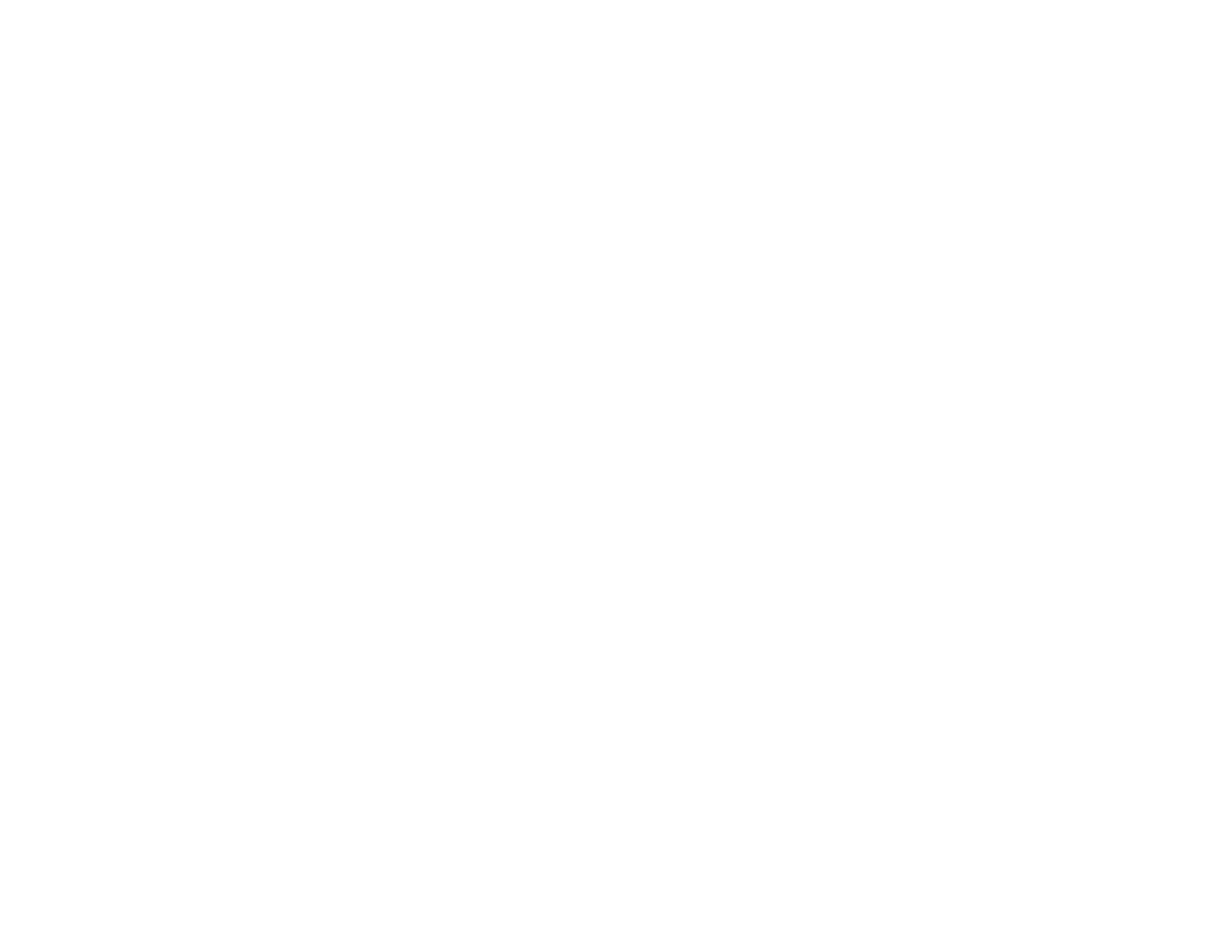
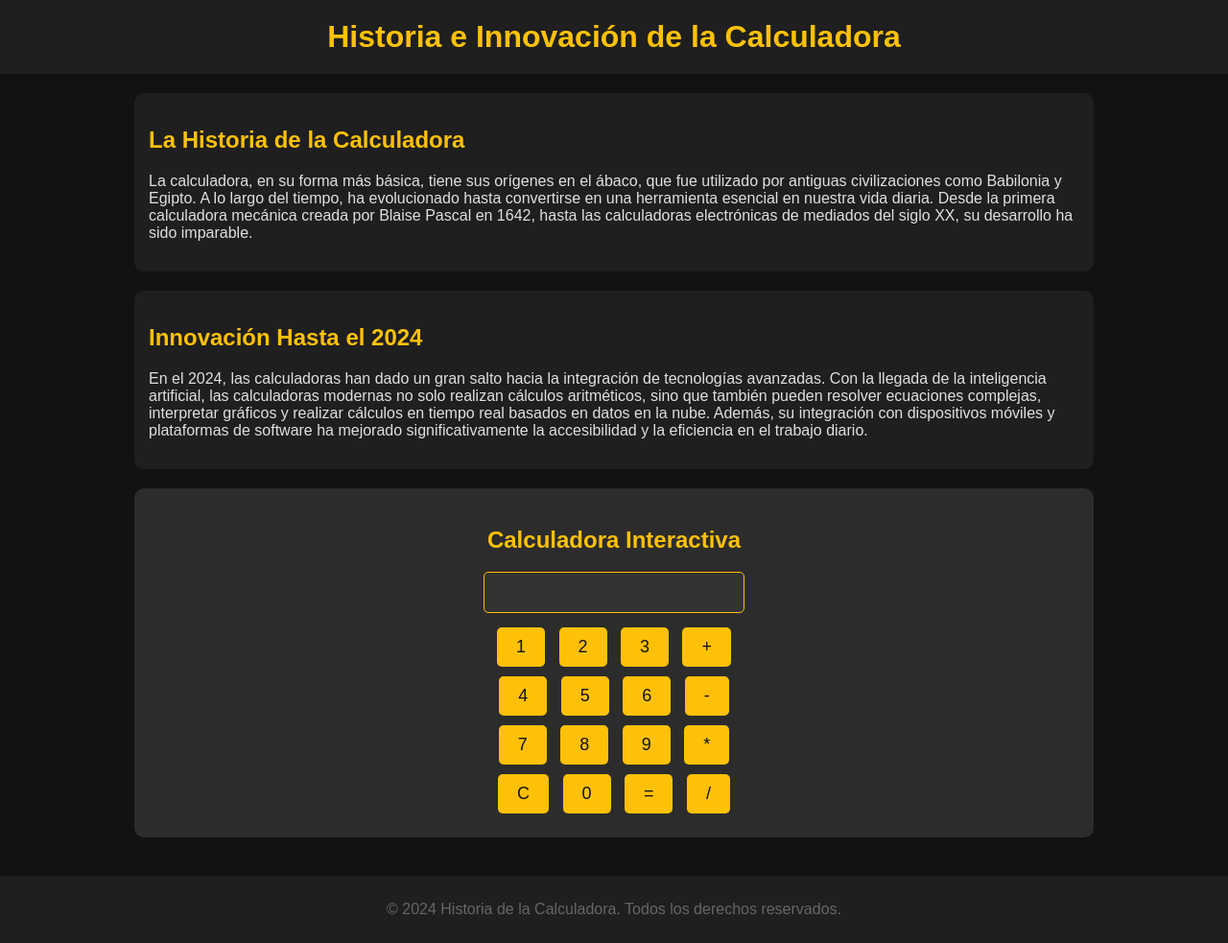
Before and after one commit to DIEGOROJAS007/ProyectoNovato, a plain HTML site: page calculadorAI.html in a window 1280 px wide. Shown: the whole page at 96% size. Before the commit the page ends 800 px from the top, so only its background shows below. Drawn offline with Linux system fonts and the light colour scheme.

Commit message:
Actualizacion de archivos

```diff
--- a/calculadorAI.html
+++ b/calculadorAI.html
@@ -0,0 +1,190 @@
+<!DOCTYPE html>
+<html lang="es">
+<head>
+    <meta charset="UTF-8">
+    <meta name="viewport" content="width=device-width, initial-scale=1.0">
+    <meta name="description" content="Historia e innovación de la calculadora y su funcionalidad interactiva hasta el 2024">
+    <title>Historia e Innovación de la Calculadora</title>
+    <style>
+        body {
+            font-family: Arial, sans-serif;
+            background-color: #121212;
+            color: #E0E0E0;
+            margin: 0;
+            padding: 0;
+        }
+        header {
+            background-color: #1F1F1F;
+            padding: 20px;
+            text-align: center;
+        }
+        header h1 {
+            margin: 0;
+            color: #FFC107;
+        }
+        section {
+            padding: 20px;
+            max-width: 1000px;
+            margin: auto;
+        }
+        h2 {
+            color: #FFC107;
+        }
+        .content {
+            background-color: #1F1F1F;
+            padding: 15px;
+            border-radius: 10px;
+            margin-bottom: 20px;
+        }
+        .calculator {
+            background-color: #2C2C2C;
+            padding: 20px;
+            border-radius: 10px;
+            text-align: center;
+        }
+        input {
+            background-color: #333;
+            color: #FFF;
+            border: 1px solid #FFC107;
+            padding: 10px;
+            font-size: 18px;
+            width: 100%;
+            max-width: 250px;
+            margin-bottom: 10px;
+            border-radius: 5px;
+            text-align: center;
+        }
+        button {
+            background-color: #FFC107;
+            color: #121212;
+            border: none;
+            padding: 10px 20px;
+            font-size: 18px;
+            border-radius: 5px;
+            cursor: pointer;
+            margin: 5px;
+        }
+        button:hover {
+            background-color: #FFB300;
+        }
+        footer {
+            background-color: #1F1F1F;
+            padding: 10px;
+            text-align: center;
+            color: #666;
+        }
+    </style>
+</head>
+<body>
+
+<header>
+    <h1>Historia e Innovación de la Calculadora</h1>
+</header>
+
+<section>
+    <div class="content">
+        <h2>La Historia de la Calculadora</h2>
+        <p>
+            La calculadora, en su forma más básica, tiene sus orígenes en el ábaco, que fue utilizado por antiguas civilizaciones
+            como Babilonia y Egipto. A lo largo del tiempo, ha evolucionado hasta convertirse en una herramienta esencial en
+            nuestra vida diaria. Desde la primera calculadora mecánica creada por Blaise Pascal en 1642, hasta las calculadoras
+            electrónicas de mediados del siglo XX, su desarrollo ha sido imparable.
+        </p>
+    </div>
+
+    <div class="content">
+        <h2>Innovación Hasta el 2024</h2>
+        <p>
+            En el 2024, las calculadoras han dado un gran salto hacia la integración de tecnologías avanzadas. Con la llegada de la
+            inteligencia artificial, las calculadoras modernas no solo realizan cálculos aritméticos, sino que también pueden resolver
+            ecuaciones complejas, interpretar gráficos y realizar cálculos en tiempo real basados en datos en la nube. Además, su
+            integración con dispositivos móviles y plataformas de software ha mejorado significativamente la accesibilidad y la
+            eficiencia en el trabajo diario.
+        </p>
+    </div>
+
+    <div class="calculator content">
+        <h2>Calculadora Interactiva</h2>
+        <input type="text" id="display" disabled>
+        <br>
+        <button onclick="appendNumber(1)">1</button>
+        <button onclick="appendNumber(2)">2</button>
+        <button onclick="appendNumber(3)">3</button>
+        <button onclick="setOperator('+')">+</button>
+        <br>
+        <button onclick="appendNumber(4)">4</button>
+        <button onclick="appendNumber(5)">5</button>
+        <button onclick="appendNumber(6)">6</button>
+        <button onclick="setOperator('-')">-</button>
+        <br>
+        <button onclick="appendNumber(7)">7</button>
+        <button onclick="appendNumber(8)">8</button>
+        <button onclick="appendNumber(9)">9</button>
+        <button onclick="setOperator('*')">*</button>
+        <br>
+        <button onclick="clearDisplay()">C</button>
+        <button onclick="appendNumber(0)">0</button>
+        <button onclick="calculate()">=</button>
+        <button onclick="setOperator('/')">/</button>
+    </div>
+</section>
+
+<footer>
+    <p>&copy; 2024 Historia de la Calculadora. Todos los derechos reservados.</p>
+</footer>
+
+<script>
+    let currentInput = '';
+    let operator = '';
+    let previousInput = '';
+
+    function appendNumber(number) {
+        currentInput += number;
+        document.getElementById('display').value = currentInput;
+    }
+
+    function setOperator(op) {
+        if (currentInput === '') return;
+        operator = op;
+        previousInput = currentInput;
+        currentInput = '';
+        document.getElementById('display').value = '';
+    }
+
+    function calculate() {
+        if (previousInput === '' || currentInput === '' || operator === '') return;
+        let result = 0;
+        switch(operator) {
+            case '+':
+                result = parseFloat(previousInput) + parseFloat(currentInput);
+                break;
+            case '-':
+                result = parseFloat(previousInput) - parseFloat(currentInput);
+                break;
+            case '*':
+                result = parseFloat(previousInput) * parseFloat(currentInput);
+                break;
+            case '/':
+                if (parseFloat(currentInput) === 0) {
+                    result = 'Error';
+                } else {
+                    result = parseFloat(previousInput) / parseFloat(currentInput);
+                }
+                break;
+        }
+        document.getElementById('display').value = result;
+        previousInput = '';
+        currentInput = '';
+        operator = '';
+    }
+
+    function clearDisplay() {
+        currentInput = '';
+        previousInput = '';
+        operator = '';
+        document.getElementById('display').value = '';
+    }
+</script>
+
+</body>
+</html>
```
Also changed, not shown: practica-html-css.html (+3 -2 lines).
